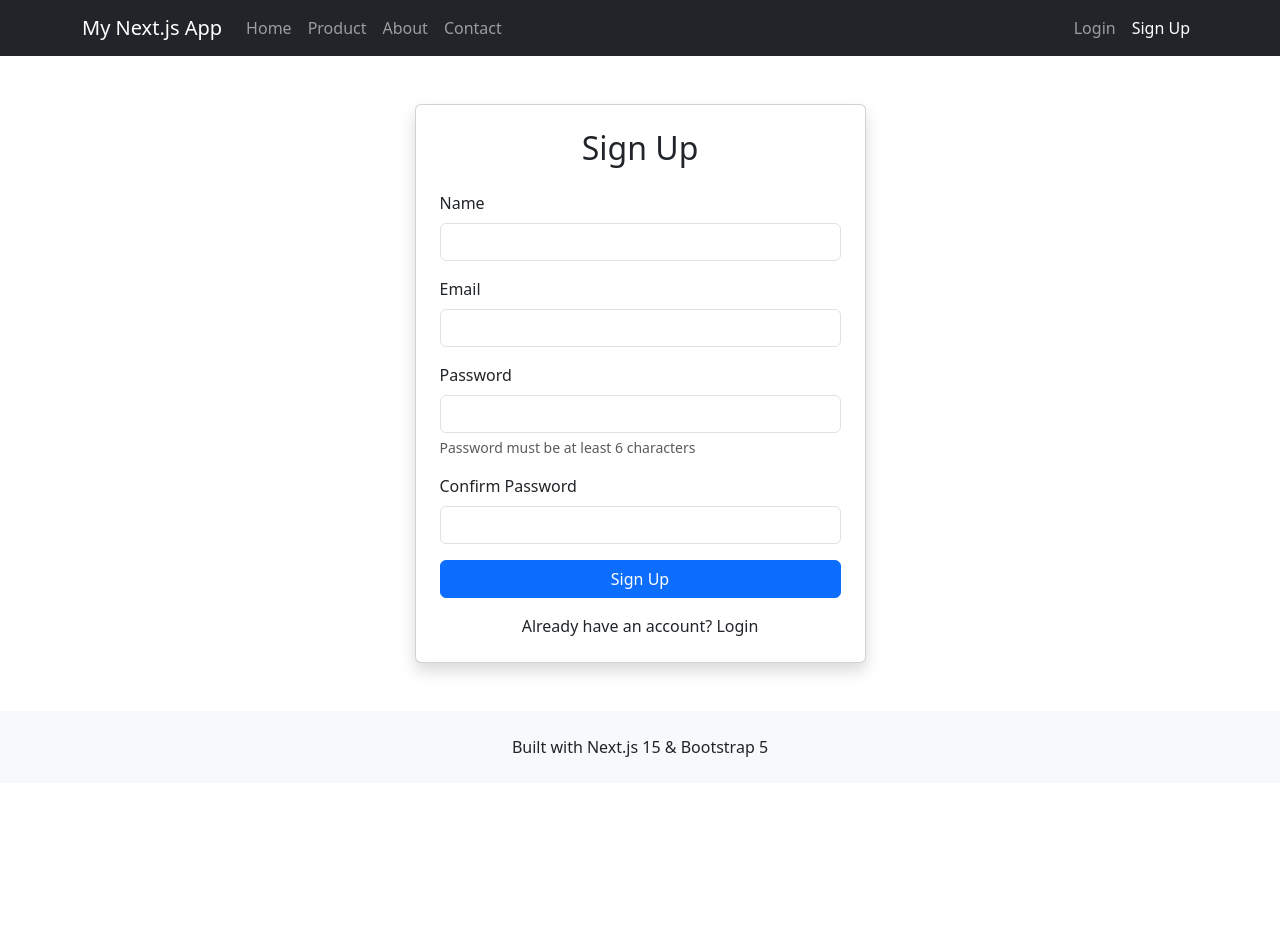
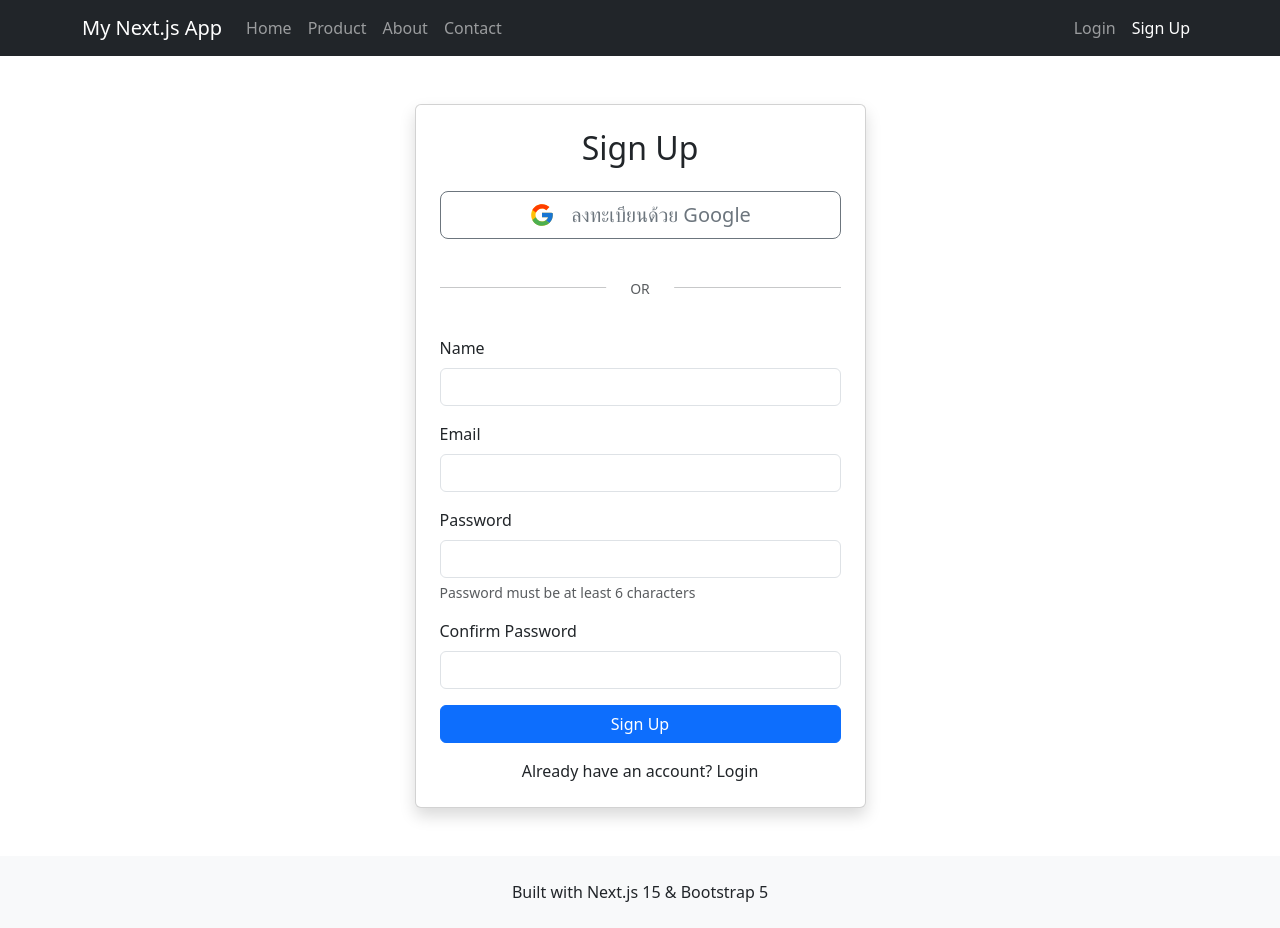
Before and after one commit to numvarn/nextjs-theme, a Next.js app: page /signup in a window 1280 px wide. Before the commit the page ends 800 px from the top, so only its background shows below. Built offline with nearby package versions, Linux system fonts and the light colour scheme; no server answers.

Commit message:
set sing-in and sign-up with google account

```diff
--- a/src/app/signup/page.tsx
+++ b/src/app/signup/page.tsx
@@ -1,11 +1,14 @@
 'use client';
 
-import { useState, FormEvent } from 'react';
-import { useRouter } from 'next/navigation';
+import { useState, FormEvent, useEffect, Suspense } from 'react';
+import { signIn } from 'next-auth/react';
+import { useRouter, useSearchParams } from 'next/navigation';
+import Link from 'next/link';
 import Swal from 'sweetalert2';
 
-export default function SignupPage() {
+function SignupForm() {
   const router = useRouter();
+  const searchParams = useSearchParams();
   const [formData, setFormData] = useState({
     name: '',
     email: '',
@@ -14,6 +17,33 @@ export default function SignupPage() {
   });
   const [error, setError] = useState('');
   const [loading, setLoading] = useState(false);
+  const [googleLoading, setGoogleLoading] = useState(false);
+
+  useEffect(() => {
+    // Check for OAuth error in URL params
+    const oauthError = searchParams.get('error');
+    if (oauthError) {
+      switch (oauthError) {
+        case 'OAuthSignin':
+          setError('เกิดข้อผิดพลาดในการลงทะเบียนด้วย Google');
+          break;
+        case 'OAuthCallback':
+          setError('เกิดข้อผิดพลาดในการรับข้อมูลจาก Google');
+          break;
+        case 'OAuthCreateAccount':
+          setError('ไม่สามารถสร้างบัญชีด้วย Google ได้');
+          break;
+        case 'EmailCreateAccount':
+          setError('ไม่สามารถสร้างบัญชีด้วยอีเมลนี้ได้');
+          break;
+        case 'Callback':
+          setError('เกิดข้อผิดพลาดในการลงทะเบียน');
+          break;
+        default:
+          setError('เกิดข้อผิดพลาดในการลงทะเบียน กรุณาลองใหม่อีกครั้ง');
+      }
+    }
+  }, [searchParams]);
 
   const handleSubmit = async (e: FormEvent) => {
     e.preventDefault();
@@ -68,6 +98,27 @@ export default function SignupPage() {
     }
   };
 
+  const handleGoogleSignup = async () => {
+    setError('');
+    setGoogleLoading(true);
+
+    try {
+      const result = await signIn('google', {
+        callbackUrl: '/',
+        redirect: true,
+      });
+
+      if (result?.error) {
+        setError('เกิดข้อผิดพลาดในการลงทะเบียนด้วย Google กรุณาลองใหม่อีกครั้ง');
+        setGoogleLoading(false);
+      }
+    } catch (error) {
+      console.error('Google signup error:', error);
+      setError('เกิดข้อผิดพลาดในการลงทะเบียนด้วย Google กรุณาลองใหม่อีกครั้ง');
+      setGoogleLoading(false);
+    }
+  };
+
   return (
     <div className="container mt-5">
       <div className="row justify-content-center">
@@ -81,6 +132,48 @@ export default function SignupPage() {
                   {error}
                 </div>
               )}
+
+              <button
+                type="button"
+                className="btn btn-lg btn-outline-secondary w-100 d-flex align-items-center justify-content-center gap-3 mb-5"
+                onClick={handleGoogleSignup}
+                disabled={loading || googleLoading}
+              >
+                <svg
+                  xmlns="http://www.w3.org/2000/svg"
+                  width="26"
+                  height="26"
+                  viewBox="0 0 48 48"
+                >
+                  <path
+                    fill="#FFC107"
+                    d="M43.611,20.083H42V20H24v8h11.303c-1.649,4.657-6.08,8-11.303,8c-6.627,0-12-5.373-12-12c0-6.627,5.373-12,12-12c3.059,0,5.842,1.154,7.961,3.039l5.657-5.657C34.046,6.053,29.268,4,24,4C12.955,4,4,12.955,4,24c0,11.045,8.955,20,20,20c11.045,0,20-8.955,20-20C44,22.659,43.862,21.35,43.611,20.083z"
+                  />
+                  <path
+                    fill="#FF3D00"
+                    d="M6.306,14.691l6.571,4.819C14.655,15.108,18.961,12,24,12c3.059,0,5.842,1.154,7.961,3.039l5.657-5.657C34.046,6.053,29.268,4,24,4C16.318,4,9.656,8.337,6.306,14.691z"
+                  />
+                  <path
+                    fill="#4CAF50"
+                    d="M24,44c5.166,0,9.86-1.977,13.409-5.192l-6.19-5.238C29.211,35.091,26.715,36,24,36c-5.202,0-9.619-3.317-11.283-7.946l-6.522,5.025C9.505,39.556,16.227,44,24,44z"
+                  />
+                  <path
+                    fill="#1976D2"
+                    d="M43.611,20.083H42V20H24v8h11.303c-0.792,2.237-2.231,4.166-4.087,5.571c0.001-0.001,0.002-0.001,0.003-0.002l6.19,5.238C36.971,39.205,44,34,44,24C44,22.659,43.862,21.35,43.611,20.083z"
+                  />
+                </svg>
+                {googleLoading ? 'กำลังลงทะเบียนด้วย Google...' : 'ลงทะเบียนด้วย Google'}
+              </button>
+
+              <div className="position-relative my-5">
+                <hr />
+                <span
+                  className="position-absolute top-50 start-50 translate-middle bg-white px-4 text-muted"
+                  style={{ fontSize: '0.875rem' }}
+                >
+                  OR
+                </span>
+              </div>
 
               <form onSubmit={handleSubmit}>
                 <div className="mb-3">
@@ -165,9 +258,9 @@ export default function SignupPage() {
               <div className="text-center mt-3">
                 <p className="mb-0">
                   Already have an account?{' '}
-                  <a href="/login" className="text-decoration-none">
+                  <Link href="/login" className="text-decoration-none">
                     Login
-                  </a>
+                  </Link>
                 </p>
               </div>
             </div>
@@ -177,3 +270,11 @@ export default function SignupPage() {
     </div>
   );
 }
+
+export default function SignupPage() {
+  return (
+    <Suspense fallback={<div className="container mt-5"><div className="d-flex justify-content-center"><div className="spinner-border" role="status"><span className="visually-hidden">Loading...</span></div></div></div>}>
+      <SignupForm />
+    </Suspense>
+  );
+}
```
Also changed, not shown: src/app/login/page.tsx (+60 -56 lines).
